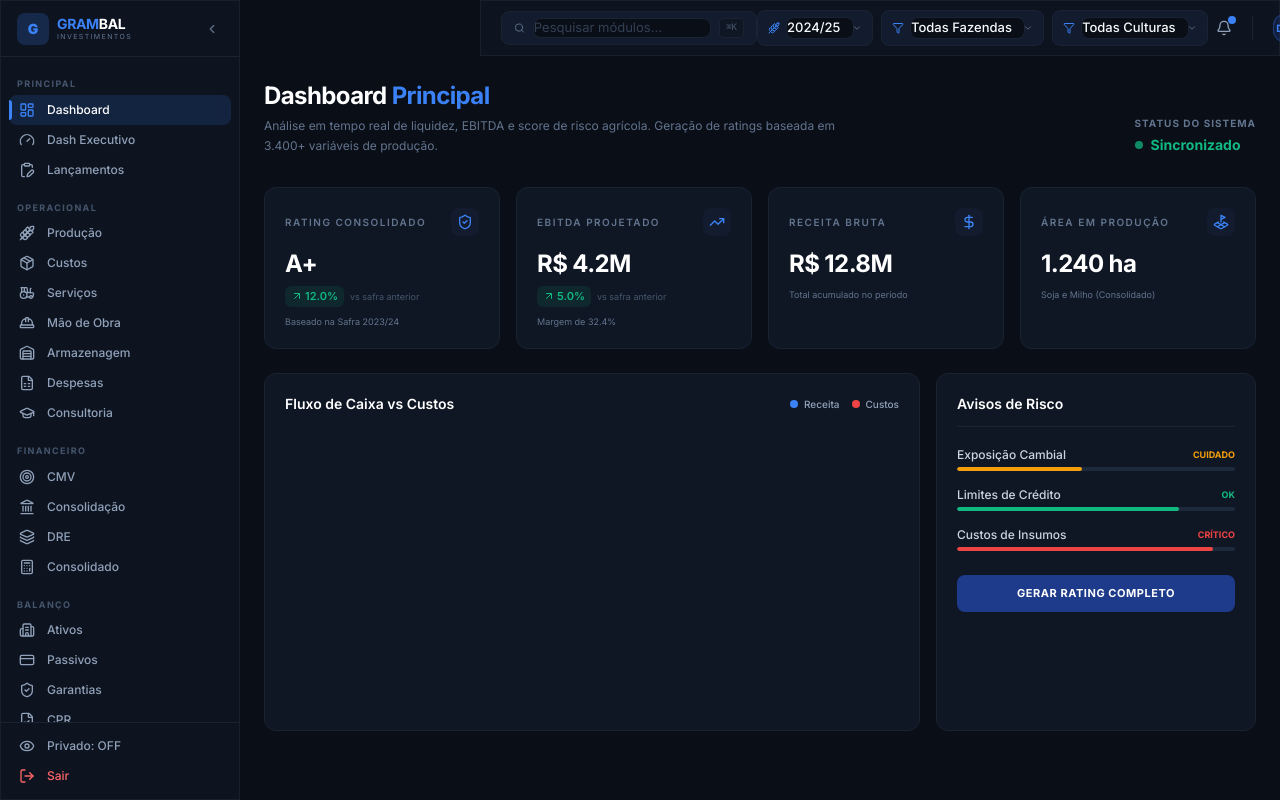
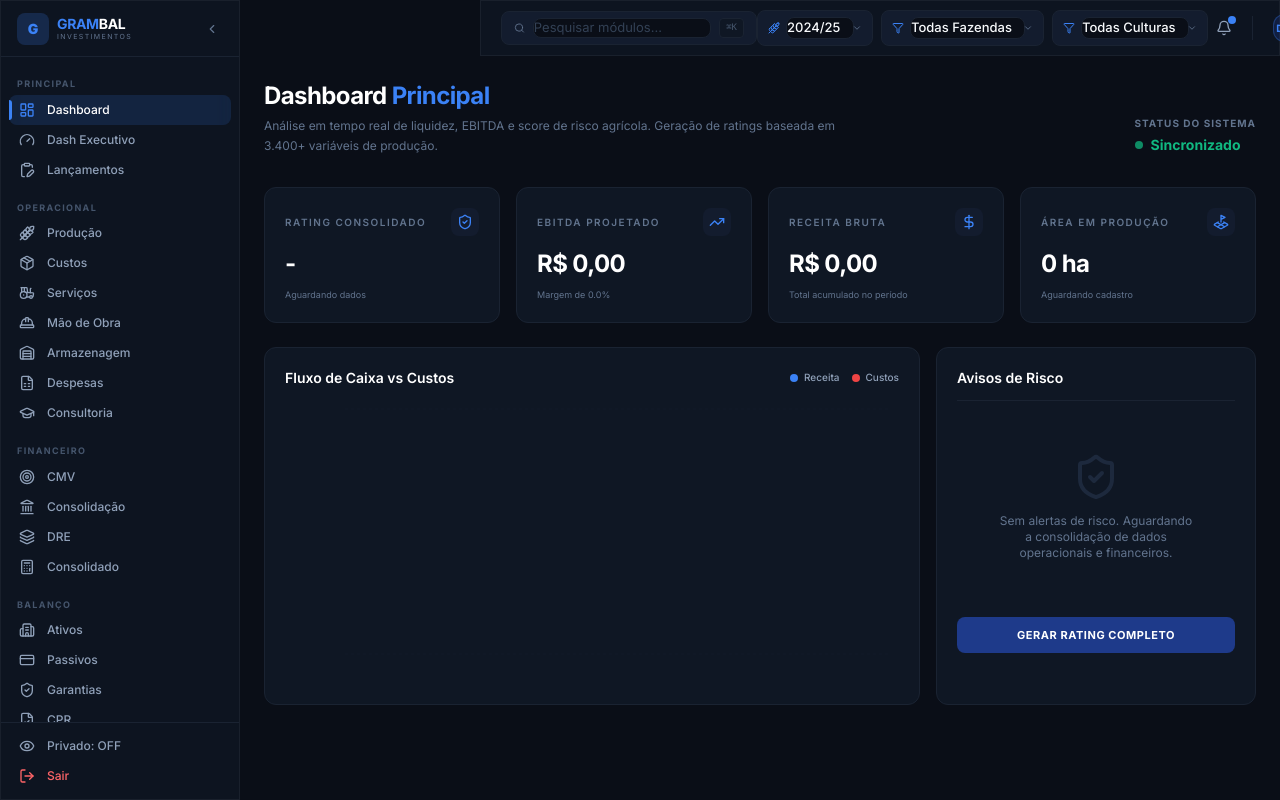
Before and after one commit to Ebwolff/grabal, a Next.js app in the folder frontend/: page / in a window 1280 px wide. Built offline with nearby package versions, Linux system fonts and the light colour scheme.

Commit message:
chore(dashboard): remove mock data and set zero states on main dashboard

```diff
--- a/frontend/src/app/page.tsx
+++ b/frontend/src/app/page.tsx
@@ -35,10 +35,10 @@ export default function Dashboard() {
 
       {/* Top Indicators Grid */}
       <div className="grid grid-cols-1 md:grid-cols-2 lg:grid-cols-4 gap-4 mb-6">
-        <MetricCard title="Rating Consolidado" value="A+" icon={<ShieldCheck size={16} />} subtitle="Baseado na Safra 2023/24" change={12} />
-        <MetricCard title="EBITDA Projetado" value="R$ 4.2M" icon={<TrendingUp size={16} />} subtitle="Margem de 32.4%" change={5} />
-        <MetricCard title="Receita Bruta" value="R$ 12.8M" icon={<DollarSign size={16} />} subtitle="Total acumulado no período" />
-        <MetricCard title="Área em Produção" value="1.240 ha" icon={<LandPlot size={16} />} subtitle="Soja e Milho (Consolidado)" />
+        <MetricCard title="Rating Consolidado" value="-" icon={<ShieldCheck size={16} />} subtitle="Aguardando dados" />
+        <MetricCard title="EBITDA Projetado" value="R$ 0,00" icon={<TrendingUp size={16} />} subtitle="Margem de 0.0%" />
+        <MetricCard title="Receita Bruta" value="R$ 0,00" icon={<DollarSign size={16} />} subtitle="Total acumulado no período" />
+        <MetricCard title="Área em Produção" value="0 ha" icon={<LandPlot size={16} />} subtitle="Aguardando cadastro" />
       </div>
 
       {/* Secondary Section */}
@@ -59,22 +59,12 @@ export default function Dashboard() {
         {/* Risk Alerts */}
         <div className="card p-5">
           <h4 className="font-semibold text-sm mb-5 text-white border-b border-industrial-border pb-3">Avisos de Risco</h4>
-          <div className="space-y-4">
-            {[
-              { label: 'Exposição Cambial', status: 'CUIDADO', color: 'text-warning', bar: 'bg-warning', w: '45%' },
-              { label: 'Limites de Crédito', status: 'OK', color: 'text-success', bar: 'bg-success', w: '80%' },
-              { label: 'Custos de Insumos', status: 'CRÍTICO', color: 'text-danger', bar: 'bg-danger', w: '92%' },
-            ].map((risk) => (
-              <div key={risk.label}>
-                <div className="flex justify-between items-center mb-1">
-                  <span className="text-xs font-medium text-slate-300">{risk.label}</span>
-                  <span className={cn("text-[9px] font-bold uppercase", risk.color)}>{risk.status}</span>
-                </div>
-                <div className="h-1 w-full bg-slate-800 rounded-full overflow-hidden">
-                  <motion.div initial={{ width: 0 }} animate={{ width: risk.w }} className={cn("h-full rounded-full", risk.bar)} />
-                </div>
-              </div>
-            ))}
+
+          <div className="flex flex-col items-center justify-center py-8 text-center">
+            <ShieldCheck className="w-12 h-12 text-slate-800 mb-3" />
+            <p className="text-xs text-slate-500 max-w-[200px]">
+              Sem alertas de risco. Aguardando a consolidação de dados operacionais e financeiros.
+            </p>
           </div>
 
           <button className="w-full mt-6 py-2.5 bg-primary text-white text-[11px] font-bold uppercase tracking-wider rounded-lg hover:bg-primary-light transition-colors">
```
